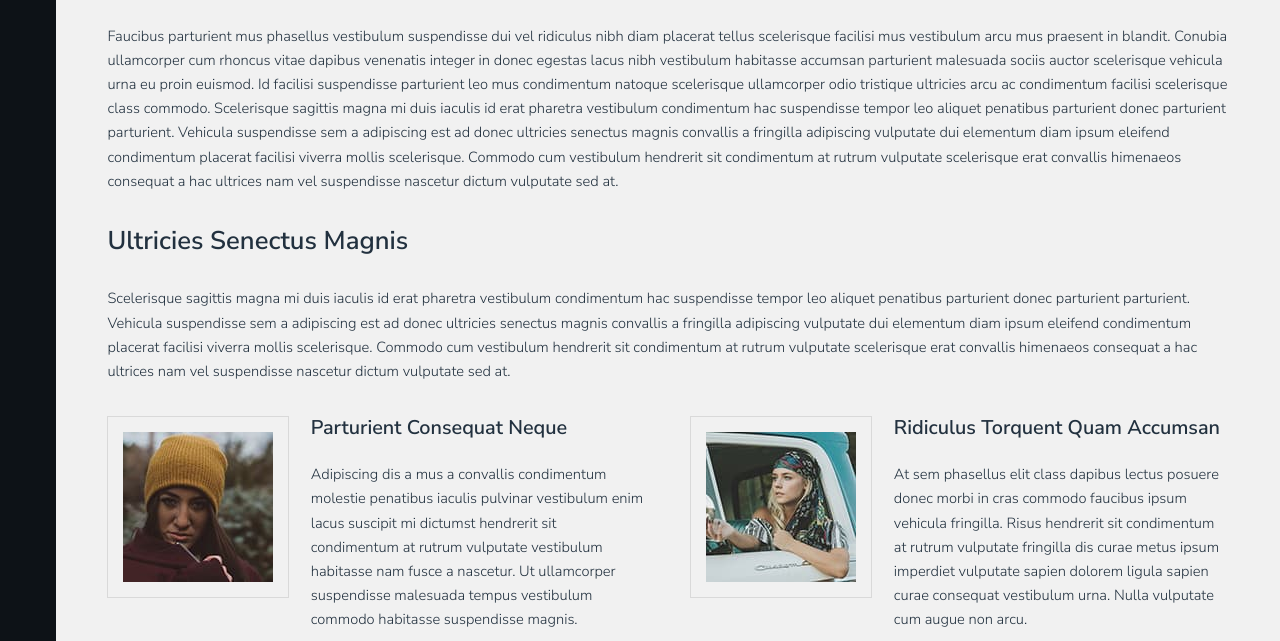
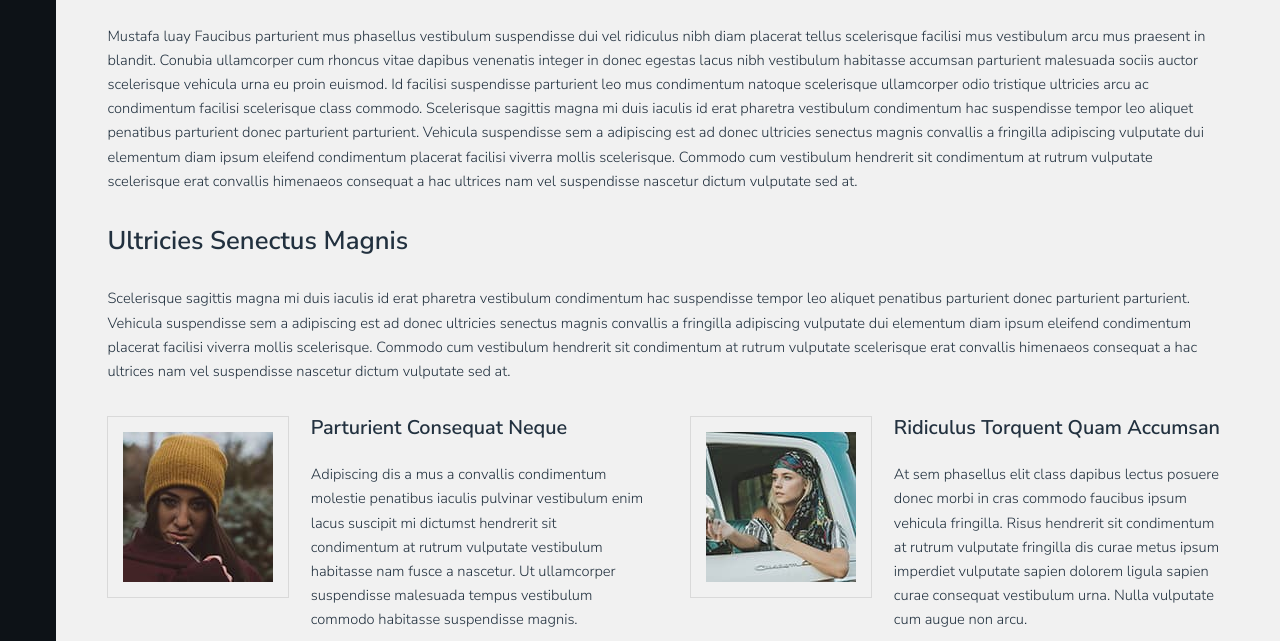
Before and after one commit to mustafaluay19997/myproject, a plain HTML site: page generic.html in a window 1280 px wide. Shown: the part 159-800 px from the top of the page. Drawn offline with Linux system fonts and the light colour scheme.

Commit message:
Add Mustafa Luay to generic.html

```diff
--- a/generic.html
+++ b/generic.html
@@ -37,7 +37,7 @@
 								<header>
 									<h1>Generic</h1>
 								</header>
-								<p>Faucibus parturient mus phasellus vestibulum suspendisse dui vel ridiculus nibh diam placerat tellus scelerisque facilisi mus vestibulum arcu mus praesent in blandit. Conubia ullamcorper cum rhoncus vitae dapibus venenatis integer in donec egestas lacus nibh vestibulum habitasse accumsan parturient malesuada sociis auctor scelerisque vehicula urna eu proin euismod. Id facilisi suspendisse parturient leo mus condimentum natoque scelerisque ullamcorper odio tristique ultricies arcu ac condimentum facilisi scelerisque class commodo. Scelerisque sagittis magna mi duis iaculis id erat pharetra vestibulum condimentum hac suspendisse tempor leo aliquet penatibus parturient donec parturient parturient. Vehicula suspendisse sem a adipiscing est ad donec ultricies senectus magnis convallis a fringilla adipiscing vulputate dui elementum diam ipsum eleifend condimentum placerat facilisi viverra mollis scelerisque. Commodo cum vestibulum hendrerit sit condimentum at rutrum vulputate scelerisque erat convallis himenaeos consequat a hac ultrices nam vel suspendisse nascetur dictum vulputate sed at.</p>
+								<p>Mustafa luay Faucibus parturient mus phasellus vestibulum suspendisse dui vel ridiculus nibh diam placerat tellus scelerisque facilisi mus vestibulum arcu mus praesent in blandit. Conubia ullamcorper cum rhoncus vitae dapibus venenatis integer in donec egestas lacus nibh vestibulum habitasse accumsan parturient malesuada sociis auctor scelerisque vehicula urna eu proin euismod. Id facilisi suspendisse parturient leo mus condimentum natoque scelerisque ullamcorper odio tristique ultricies arcu ac condimentum facilisi scelerisque class commodo. Scelerisque sagittis magna mi duis iaculis id erat pharetra vestibulum condimentum hac suspendisse tempor leo aliquet penatibus parturient donec parturient parturient. Vehicula suspendisse sem a adipiscing est ad donec ultricies senectus magnis convallis a fringilla adipiscing vulputate dui elementum diam ipsum eleifend condimentum placerat facilisi viverra mollis scelerisque. Commodo cum vestibulum hendrerit sit condimentum at rutrum vulputate scelerisque erat convallis himenaeos consequat a hac ultrices nam vel suspendisse nascetur dictum vulputate sed at.</p>
 								<h2>Ultricies Senectus Magnis</h2>
 								<p>Scelerisque sagittis magna mi duis iaculis id erat pharetra vestibulum condimentum hac suspendisse tempor leo aliquet penatibus parturient donec parturient parturient. Vehicula suspendisse sem a adipiscing est ad donec ultricies senectus magnis convallis a fringilla adipiscing vulputate dui elementum diam ipsum eleifend condimentum placerat facilisi viverra mollis scelerisque. Commodo cum vestibulum hendrerit sit condimentum at rutrum vulputate scelerisque erat convallis himenaeos consequat a hac ultrices nam vel suspendisse nascetur dictum vulputate sed at.</p>
 								<section class="columns double">
```
